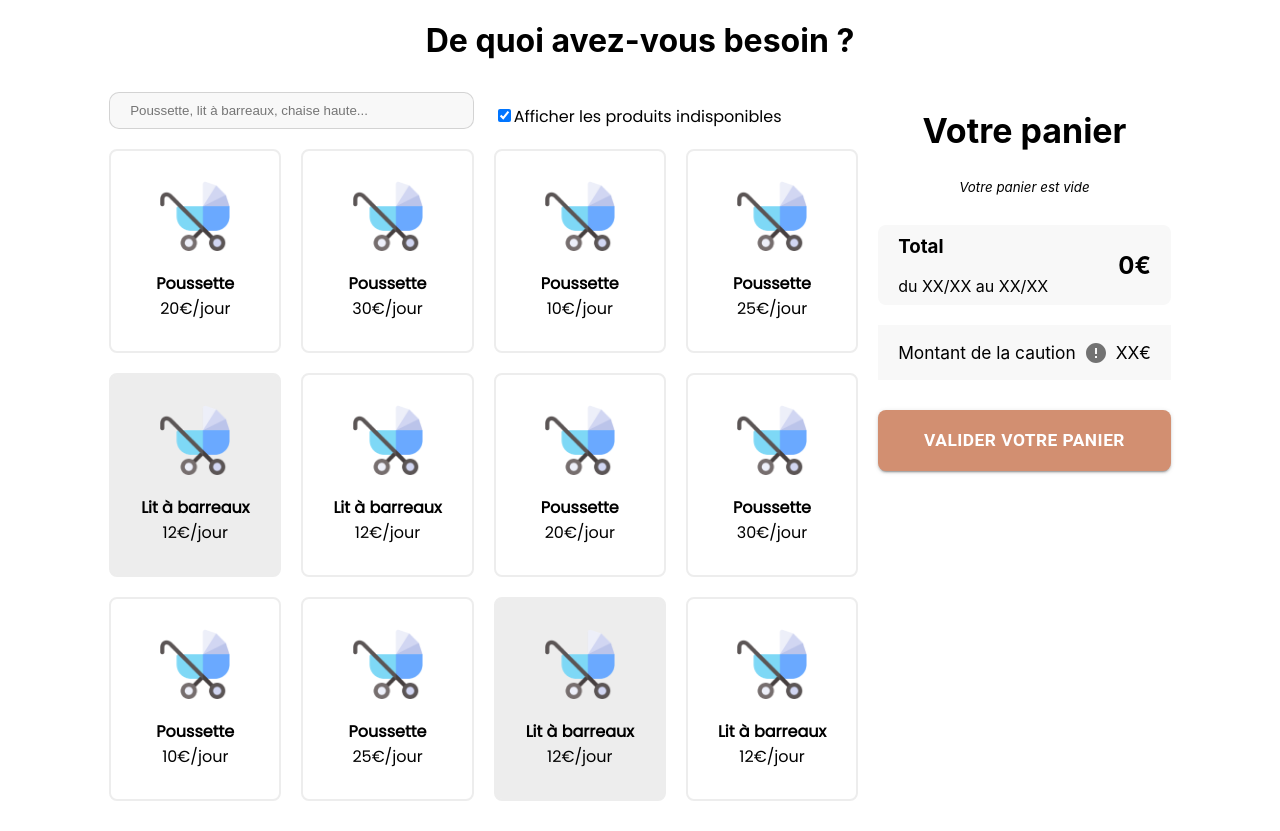
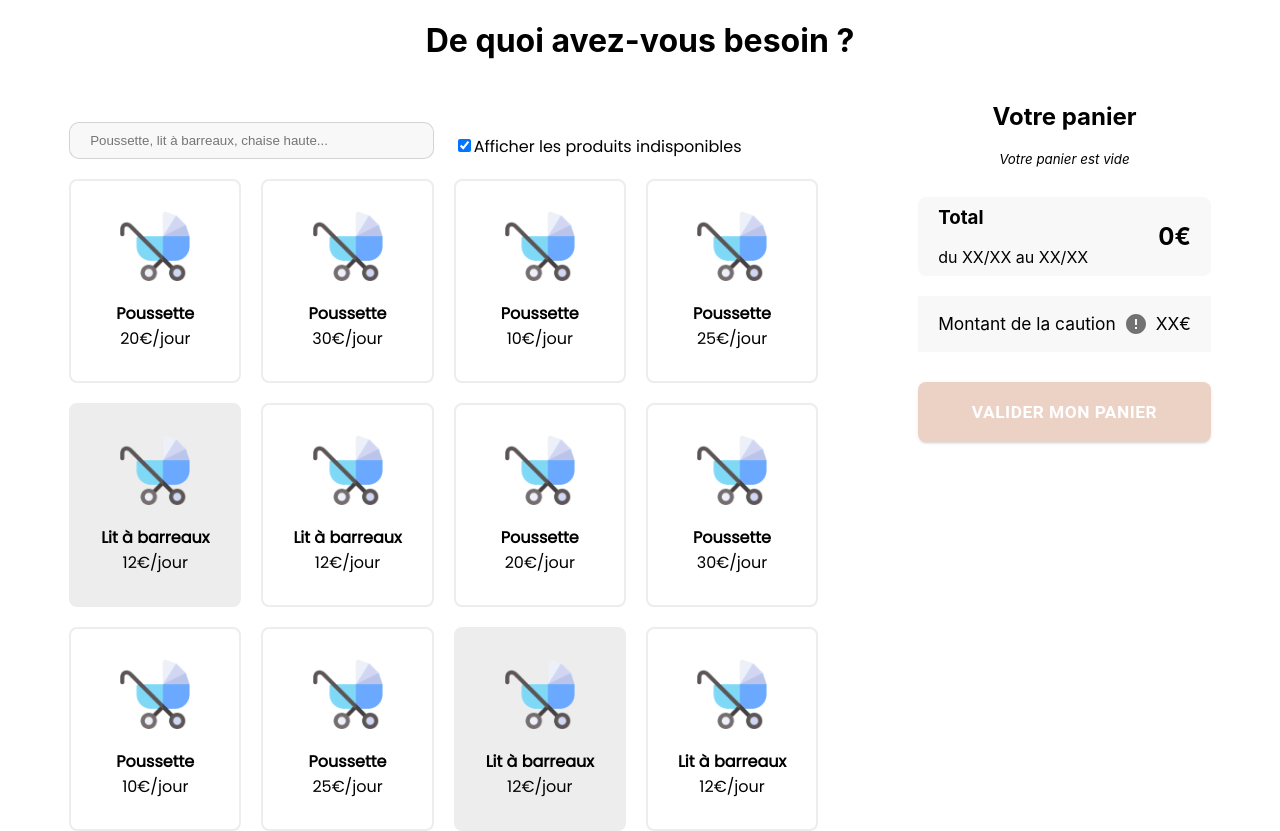
Before and after one commit to ComicScrip/locab, a Next.js app: page /reservation in a window 1280 px wide. Before the commit the page ends 801 px from the top, so only its background shows below. Built offline with nearby package versions, Linux system fonts and the light colour scheme.

Commit message:
update shop function + small device style

```diff
--- a/components/R_panier.js
+++ b/components/R_panier.js
@@ -5,7 +5,7 @@ import ErrorIcon from "@mui/icons-material/Error";
 import IconButton from "@mui/material/IconButton";
 import Tooltip from "@mui/material/Tooltip";
 
-export default function R_panier({ productList, onModifie }) {
+export default function R_panier({ productList, onUpdate, onValidate }) {
   const cartTotal = productList.reduce(
     (acc, cur) => acc + cur.price * cur.quantity,
     0
@@ -29,8 +29,9 @@ export default function R_panier({ productList, onModifie }) {
                 size="1"
                 type="quantity"
                 min="1"
-                value={product.quantity}
-                onChange={(event) => onModifie(product.id, event.target.value)}
+                value={product.quantity || ""}
+                onChange={(event) => onUpdate(product.id, event.target.value)}
+                onBlur={(e) => onValidate(product.id, e.target.value)}
               />
             </div>
           </div>
@@ -55,7 +56,7 @@ export default function R_panier({ productList, onModifie }) {
 
       <div className={styles.validerContainer}>
         <Button
-          onClick={() => alert("Commande enregistrée")}
+          //onClick={() => alert("Commande enregistrée")}
           variant="contained"
           style={{
             backgroundColor: "#D28F71",
@@ -65,9 +66,10 @@ export default function R_panier({ productList, onModifie }) {
             fontWeight: "bold",
             fontSize: "13pt",
             padding: "15px 0px",
+            opacity: "0.4",
           }}
         >
-          Valider votre panier
+          Valider mon panier
         </Button>
       </div>
     </div>
--- a/pages/reservation/index.js
+++ b/pages/reservation/index.js
@@ -20,16 +20,23 @@ function Panier() {
     setProductList(productList.filter((x) => x.id !== product.id));
   };
 
-  const onModifie = (id, newQuantity) => {
-    const quantity = parseInt(newQuantity, 10);
-    if (quantity === 0) {
-      if (window.confirm("Etes vous sûr de vouloir supprimer cet article ?")) {
-        setProductList((prevList) => prevList.filter((p) => p.id !== id));
-      }
-    } else {
+  const onUpdate = (id, newQuantity) => {
+    let quantity = parseInt(newQuantity, 10);
+    if (isNaN(quantity)) {
+      quantity = 0;
+    }
+    setProductList((prevList) =>
+      prevList.map((product) =>
+        product.id === id ? { ...product, quantity } : product
+      )
+    );
+  };
+
+  const onValidate = (id, newQuantity) => {
+    if (newQuantity === "" || newQuantity === "0") {
       setProductList((prevList) =>
         prevList.map((product) =>
-          product.id === id ? { ...product, quantity } : product
+          product.id === id ? { ...product, quantity: 1 } : product
         )
       );
     }
@@ -43,7 +50,13 @@ function Panier() {
       <div className={styles.paiement_container}>
         <div className={styles.trait_gauche}></div>
         <p className={styles.paiementSecurColor}>
-          <AiFillLock style={{ color: "#66c65e", verticalAlign: "middle" }} />{" "}
+          <AiFillLock
+            style={{
+              color: "#66c65e",
+              verticalAlign: "middle",
+              marginTop: "-4px",
+            }}
+          />{" "}
           Paiement sécurisé
         </p>
         <div className={styles.trait_droit}></div>
@@ -51,7 +64,11 @@ function Panier() {
       <div className={styles.main_container}>
         <Products products={products} onAdd={onAdd} onRemove={onRemove} />
         <div className={styles.panier_style}>
-          <R_panier productList={productList} onModifie={onModifie} />
+          <R_panier
+            productList={productList}
+            onUpdate={onUpdate}
+            onValidate={onValidate}
+          />
         </div>
       </div>
     </>
--- a/styles/Panier.module.css
+++ b/styles/Panier.module.css
@@ -1,7 +1,7 @@
 .mainTitle {
   display: flex;
   justify-content: center;
-  font-size: 17pt;
+  font-size: 12pt;
 }
 
 .validerContainer {
--- a/styles/Reservation.module.css
+++ b/styles/Reservation.module.css
@@ -4,6 +4,7 @@
   display: grid;
   grid-template-columns: repeat(2, 1fr);
   gap: 20px;
+  margin: 0px 15px 0px 15px;
   font-family: "Poppins", sans-serif;
 }
 
@@ -55,11 +56,11 @@
 }
 .trait_gauche {
   border-top: 2px solid #66c65e;
-  width: 80px;
+  width: 70px;
 }
 .trait_droit {
   border-top: 2px solid #66c65e;
-  width: 80px;
+  width: 70px;
 }
 
 /* MEDIA QUERIES */
@@ -67,7 +68,7 @@
 @media screen and (min-width: 700px) {
   .mainWrapper {
     grid-template-columns: repeat(4, 1fr);
-    margin: 10px 20px 0px 0px;
+    margin: 40px 100px 0px 0px;
   }
 
   .searchContainer {
```
